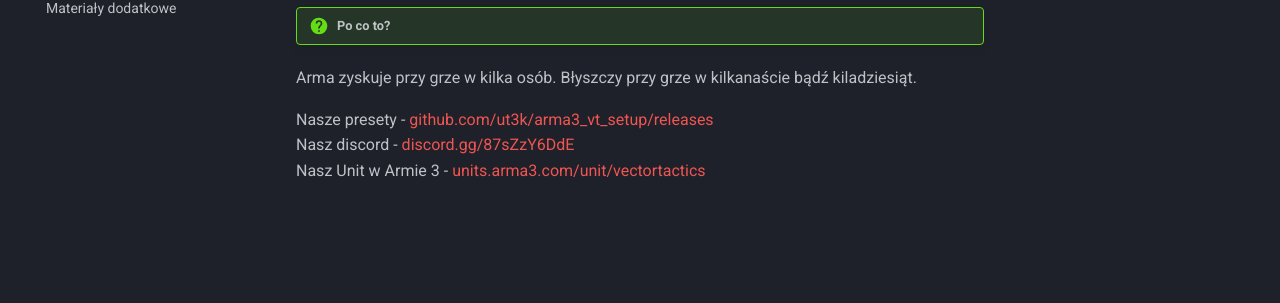
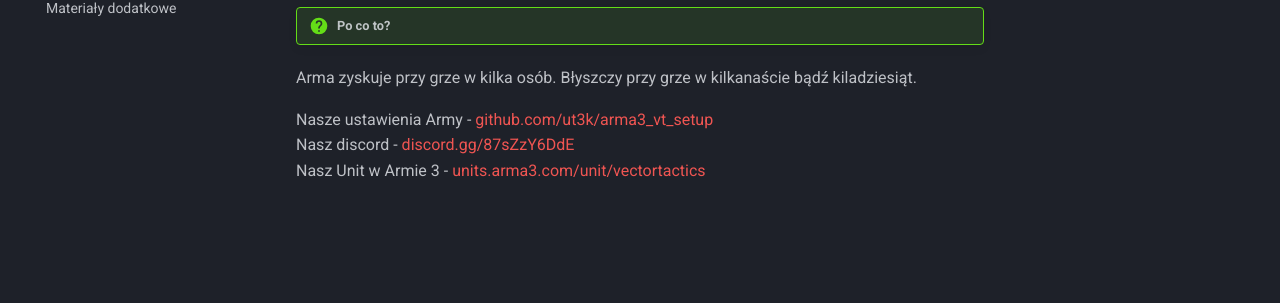
Before and after one commit to aquiceeo/vt-manual, an MkDocs documentation site: the page built from docs/index.md, in a window 1280 px wide. Shown: the part 337-640 px from the top of the page. Built offline with MkDocs 1.6.1 and Material for MkDocs 9.7.7, drawn with Linux system fonts in a browser that asks for light colours.

Commit message:
małe zmiany

```diff
--- a/docs/index.md
+++ b/docs/index.md
@@ -7,6 +7,6 @@ Witaj w instrukcji do Arma 3 dla klanu VT. Jeśli grasz z nami w Armę 3 poniże
 !!! question "Po co to?"
 Arma zyskuje przy grze w kilka osób. Błyszczy przy grze w kilkanaście bądź kiladziesiąt.
 
-Nasze presety - [github.com/ut3k/arma3_vt_setup/releases](https://github.com/ut3k/arma3_vt_setup/releases)
+Nasze ustawienia Army - [github.com/ut3k/arma3_vt_setup](https://github.com/ut3k/arma3_vt_setup)
 Nasz discord - [discord.gg/87sZzY6DdE](https://discord.gg/87sZzY6DdE)
 Nasz Unit w Armie 3 - [units.arma3.com/unit/vectortactics](https://units.arma3.com/unit/vectortactics)
```
